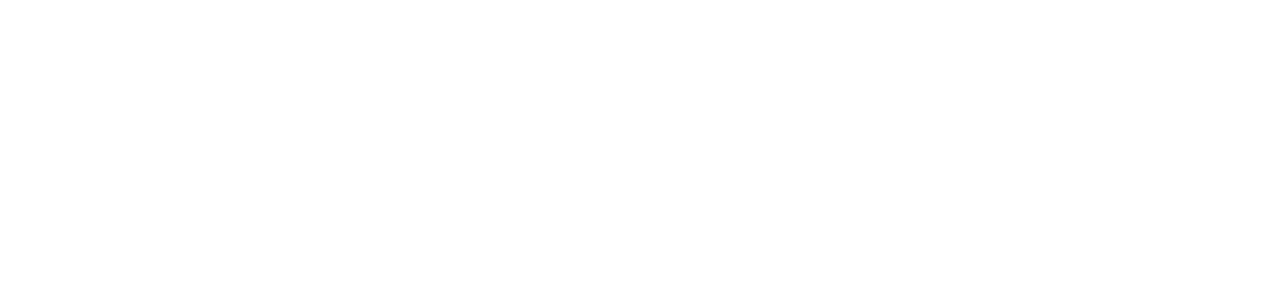
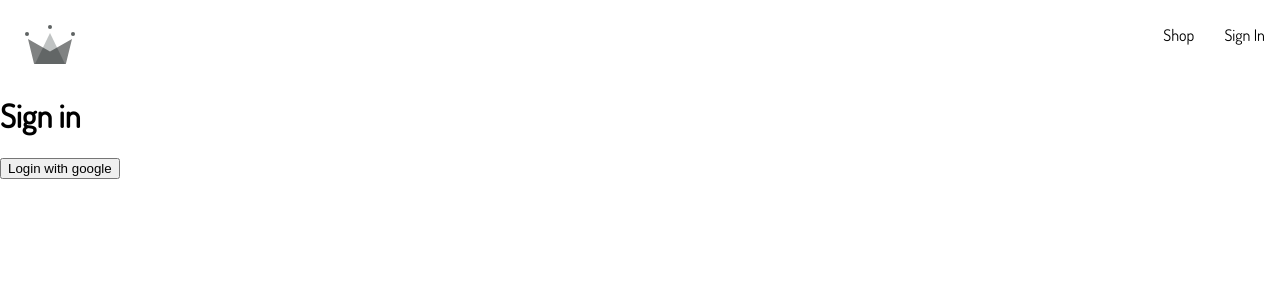
Before and after one commit to johnmartinez0408/crown-clothing, a React (Create React App) app: page /sign-in in a window 1280 px wide. Before the commit this address had no page. Shown: the top 300 px of the page. Built offline with nearby package versions, Linux system fonts and the light colour scheme.

Commit message:
added basic sign-in with google

```diff
--- a/package.json
+++ b/package.json
@@ -6,8 +6,10 @@
     "@testing-library/jest-dom": "^5.16.5",
     "@testing-library/react": "^13.4.0",
     "@testing-library/user-event": "^13.5.0",
+    "firebase": "^9.19.1",
     "react": "^18.2.0",
     "react-dom": "^18.2.0",
+    "react-router-dom": "^6.10.0",
     "react-scripts": "5.0.1",
     "sass": "^1.60.0",
     "web-vitals": "^2.1.4"
--- a/src/App.js
+++ b/src/App.js
@@ -1,10 +1,15 @@
 import Home from "./routes/home/home.component";
 import { Routes, Route } from "react-router-dom";
+import Navigation from "./routes/navigation/navigation.component";
+import SignIn from "./routes/sign-in/sign-in.component";
 
 const App = () => {
   return (
     <Routes>
-      <Route path="/" element={<Home />} />
+      <Route path="/" element={<Navigation />}>
+        <Route index={true} element={<Home />} />
+        <Route path="sign-in" element={<SignIn />} />
+      </Route>
     </Routes>
   );
 };
--- a/src/index.scss
+++ b/src/index.scss
@@ -9,3 +9,12 @@
   font-family: source-code-pro, Menlo, Monaco, Consolas, "Courier New",
     monospace;
 }
+
+a {
+  text-decoration: none;
+  color: black;
+}
+
+* {
+  box-sizing: border-box;
+}
--- /dev/null
+++ b/src/routes/sign-in/sign-in.component.jsx
@@ -0,0 +1,16 @@
+import { signInWithGooglePopup } from "../../utils/firebase/firebase.utils";
+
+const SignIn = () => {
+  const logGoogleUser = async () => {
+    const response = await signInWithGooglePopup();
+    console.log(response);
+  };
+  return (
+    <div>
+      <h1>Sign in</h1>
+      <button onClick={logGoogleUser}>Login with google</button>
+    </div>
+  );
+};
+
+export default SignIn;
--- /dev/null
+++ b/src/utils/firebase/firebase.utils.js
@@ -0,0 +1,28 @@
+import { initializeApp } from "firebase/app";
+import {
+  getAuth,
+  signInWithRedirect,
+  signInWithPopup,
+  GoogleAuthProvider,
+} from "firebase/auth";
+
+// web app's Firebase configuration
+const firebaseConfig = {
+  apiKey: "AIzaSyD5GM23Ns3b7EYoiFQytuBcPAT4DL8WHqA",
+  authDomain: "crown-clothing-database-bc83f.firebaseapp.com",
+  projectId: "crown-clothing-database-bc83f",
+  storageBucket: "crown-clothing-database-bc83f.appspot.com",
+  messagingSenderId: "1096136628111",
+  appId: "1:1096136628111:web:2b6f4a067139b8f4ec9dfa",
+};
+
+// Initialize Firebase
+const firebaseApp = initializeApp(firebaseConfig);
+
+const provider = new GoogleAuthProvider();
+provider.setCustomParameters({
+  prompt: "select_account",
+});
+
+export const auth = getAuth();
+export const signInWithGooglePopup = () => signInWithPopup(auth, provider);
```
Also changed, not shown: 1 other file (tests, documents, lock files or other folders).
